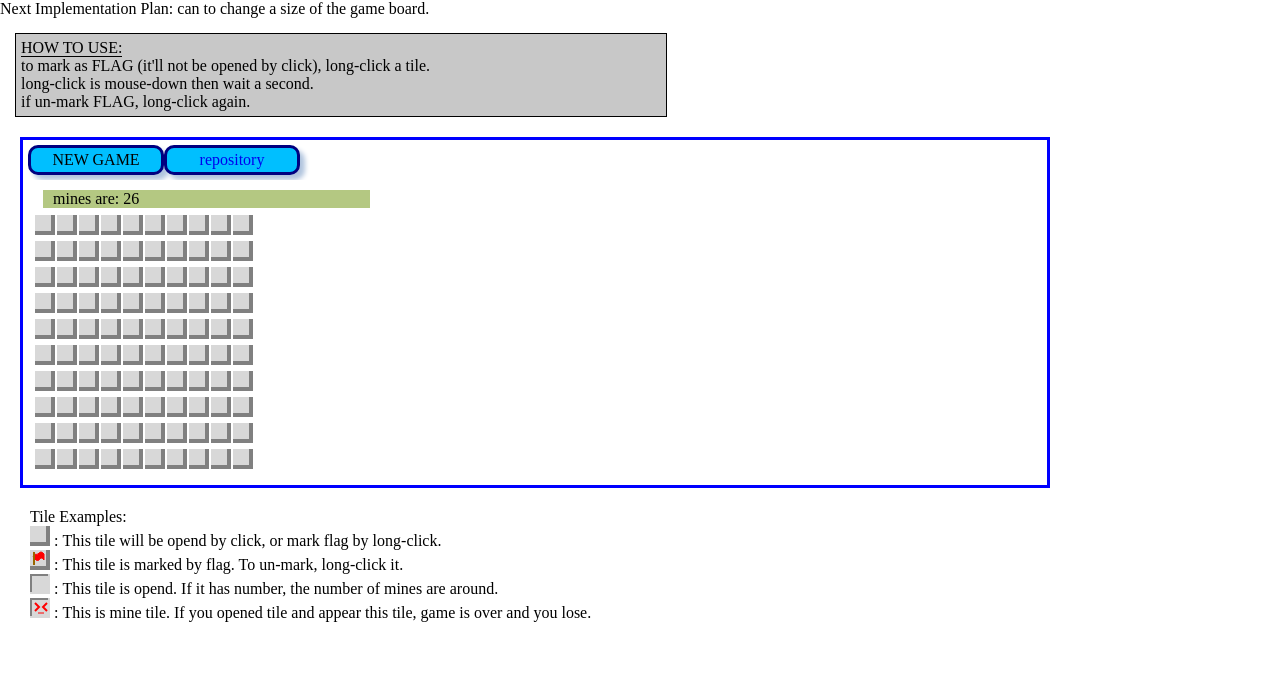
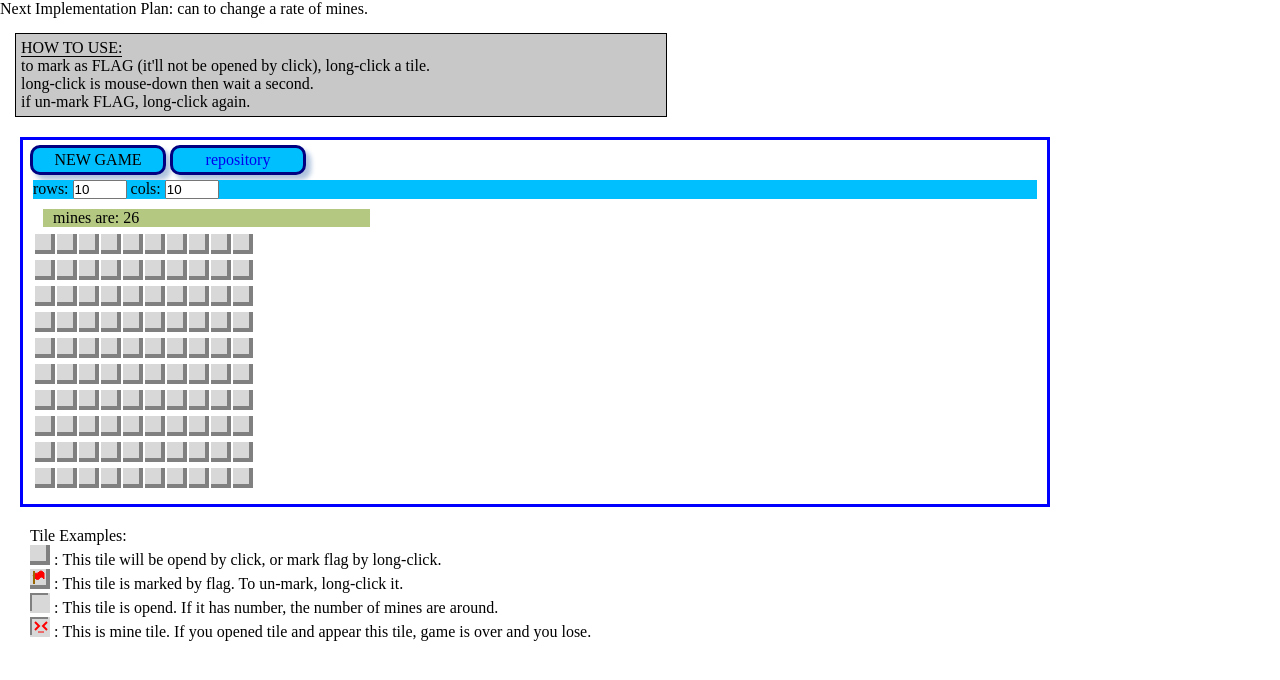
Before and after one commit to awazo/minesweeper, a plain HTML site: page minesweeper.html in a window 1280 px wide. Drawn offline with Linux system fonts and the light colour scheme.

Commit message:
add board size change funcitons.

```diff
--- a/minesweeper.html
+++ b/minesweeper.html
@@ -18,7 +18,7 @@ dt:after { content: ":"; }
 }
 #controls ul li {
   float: left;
-  margin: 5px 0px;
+  margin: 5px 2px;
   border: 3px solid navy;
   border-radius: 10px;
   background-color: deepskyblue;
@@ -33,6 +33,13 @@ dt:after { content: ":"; }
   padding: 3px 5px;
   width: 120px;
   text-decoration: none;
+}
+#arguments {
+  margin: 0px 10px;
+  background-color: deepskyblue;
+}
+#arguments input {
+  width: 50px;
 }
 #message {
   clear: both;
@@ -64,7 +71,7 @@ dt:after { content: ":"; }
 <title>minesweeper</title>
 </head>
 <body>
-Next Implementation Plan: can to change a size of the game board.
+Next Implementation Plan: can to change a rate of mines.
 
 <div id="howToUse">
 <span class="title">HOW TO USE: </span><br />
@@ -84,6 +91,39 @@ if un-mark FLAG, long-click again.
 </ul>
 </div>
 
+<div id="arguments">
+  <span>rows:
+    <input id="boardRows" type="number" value="10" min="1" required />
+  </span>
+  <span>cols:
+    <input id="boardCols" type="number" value="10" min="1" required />
+  </span>
+<!--
+  <span>mine rate:
+    <select name="mineRate">
+      <option value="10">10 %</option>
+      <option value="15">15 %</option>
+      <option value="20">20 %</option>
+      <option value="25" selected>25 %</option>
+      <option value="30">30 %</option>
+      <option value="35">35 %</option>
+      <option value="40">40 %</option>
+      <option value="45">45 %</option>
+      <option value="50">50 %</option>
+      <option value="55">55 %</option>
+      <option value="60">60 %</option>
+      <option value="65">65 %</option>
+      <option value="70">70 %</option>
+      <option value="75">75 %</option>
+      <option value="80">80 %</option>
+      <option value="85">85 %</option>
+      <option value="90">90 %</option>
+      <option value="95">95 %</option>
+    </select>
+  </span>
+-->
+</div>
+
 <div id="message"></div>
 
 <table id="gameBoard"></table>
@@ -95,13 +135,49 @@ if un-mark FLAG, long-click again.
 var gameState = 0;
 // 0: playing, 1: gameover, 2: gameclear
 
+function validateBoardSizeArgument() {
+  var rowObj = document.getElementById("boardRows");
+  var colObj = document.getElementById("boardCols");
+  var errMsg = "";
+  if(rowObj.checkValidity() === false) {
+    errMsg = rowObj.validationMessage;
+  }
+  if(colObj.checkValidity() === false) {
+    if(errMsg.length > 0) errMsg += ", ";
+    errMsg += colObj.validationMessage;
+  }
+  if(errMsg.length > 0) {
+    setMessage(errMsg);
+    return null;
+  } else {
+    var r = Number(rowObj.value);
+    var c = Number(colObj.value);
+    if((r === null) || (r === undefined) || isNaN(r)) {
+      errMsg = "rows must be number greater than 1";
+    }
+    if((c === null) || (c === undefined) || isNaN(c)) {
+      if(errMsg.length > 0) errMsg += ", ";
+      errMsg += ", cols must be number greater than 1";
+    }
+    if(errMsg.length > 0) {
+      setMessage(errMsg);
+      return null;
+    } else return {"row": r, "col": c};
+  }
+}
 function onClickNewgame() {
-  var boardBody = getInitializedGameBoard(10, 10, 0);
+  var size = validateBoardSizeArgument();
+  if((size === null) || (size === undefined)) return;
+  var boardBody = getInitializedGameBoard(size.row, size.col, 0);
   var board = document.getElementById("gameBoard");
   if(board.children.length > 0)
     board.removeChild(board.children[0]);
   board.appendChild(boardBody);
   gameState = 0;
+}
+
+function setMessage(msg) {
+  document.getElementById("message").innerHTML = msg;
 }
 //]]>
 </script>
@@ -202,7 +278,7 @@ function getInitializedGameBoard(row, col, mines) {
         }
       /* temporary implement end */
     });
-  document.getElementById("message").innerHTML = "mines are: " + mineCount;
+  setMessage("mines are: " + mineCount);
   forEachTd(tbodyObj, function(tdObj, r, c) {
       if(Number(tdObj.getAttribute(TD_MINES_ATTR_NAME)) !== 9)
         tdObj.setAttribute(TD_MINES_ATTR_NAME, countAroundMine(tdObj));
@@ -216,7 +292,7 @@ function doGameOver(tdObj) {
       if(Number(tdObj.getAttribute(TD_MINES_ATTR_NAME)) === 9)
         tileToMine(tdObj);
     });
-  document.getElementById("message").innerHTML = "GAME OVER";
+  setMessage("GAME OVER");
 }
 function isGameClear(tdObj) {
   var tbodyObj = getParentTbody(tdObj);
@@ -236,7 +312,7 @@ function doGameClear(tdObj) {
   forEachTd(tbodyObj, function(tdObj, r, c) {
       if(isNormalTile(tdObj)) tileToFlag(tdObj);
     });
-  document.getElementById("message").innerHTML = "Congratulations!!!";
+  setMessage("Congratulations!!!");
 }
 //]]>
 </script>
```
